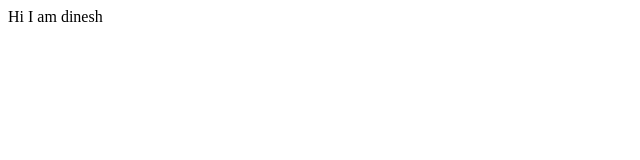
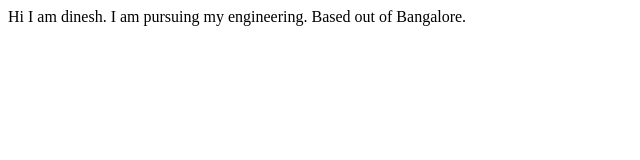
Before and after one commit to jDineshKarthic/student-name-site_, a plain HTML site: page index.html in a window 1280 px wide. Shown: the whole page, without its empty margins (0-640 px from the left). Drawn offline with Linux system fonts and the light colour scheme.

Commit message:
update: added details about me

```diff
--- a/index.html
+++ b/index.html
@@ -7,6 +7,6 @@
     <title>studentsite</title>
   </head>
   <body>
-    Hi I am dinesh
+    Hi I am dinesh. I am pursuing my engineering. Based out of Bangalore.
   </body>
 </html>
```
